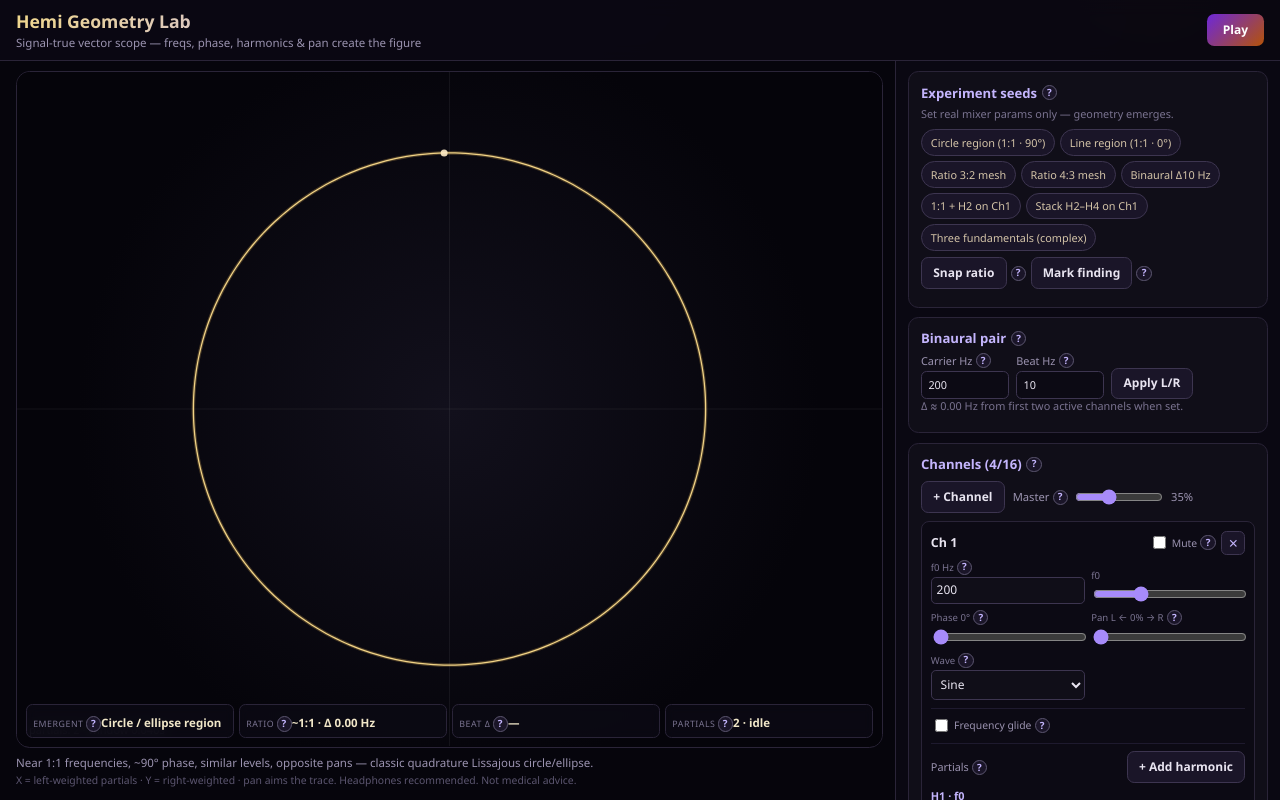
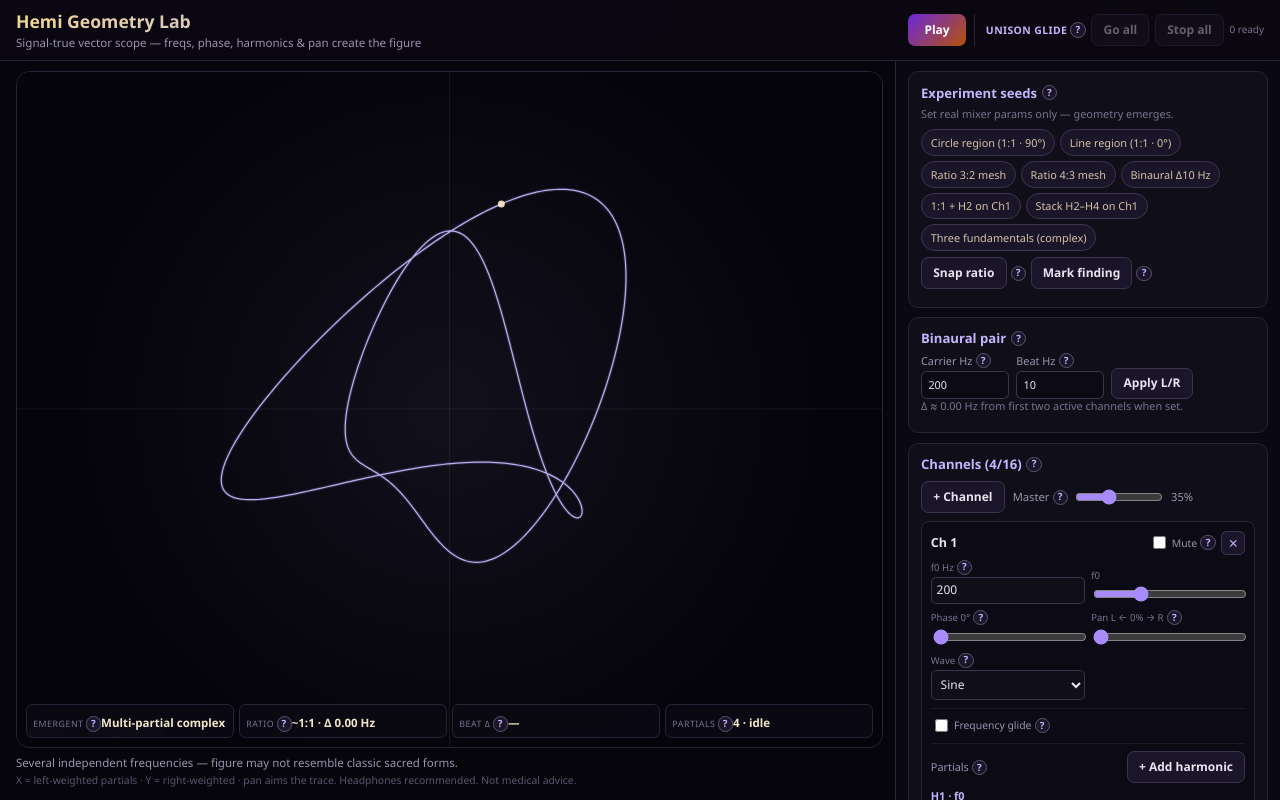
Before and after one commit to Agologist/HemiGeoLab, a React (Vite) app: page / in a window 1280 px wide. Built offline with nearby package versions, Linux system fonts and the light colour scheme.

Commit message:
Keep pan live during glide, unmute all four channels, add unison glide.
Pan no longer stops a running frequency glide unless pan is linked.
Channels 3 and 4 start audible; mute no longer zeros gain.
Header Go all / Stop all starts enabled glides on the same clock.

```diff
--- a/src/App.css
+++ b/src/App.css
@@ -37,6 +37,44 @@
   margin: 0.1rem 0 0;
   font-size: 0.72rem;
   color: #9b93b0;
+}
+
+.header-actions {
+  display: flex;
+  flex-wrap: wrap;
+  align-items: center;
+  gap: 0.55rem;
+}
+
+.unison-glide {
+  display: flex;
+  flex-wrap: wrap;
+  align-items: center;
+  gap: 0.35rem;
+  padding-left: 0.65rem;
+  border-left: 1px solid #2a2438;
+}
+
+.unison-glide-label {
+  display: inline-flex;
+  align-items: center;
+  gap: 0.2rem;
+  font-size: 0.65rem;
+  font-weight: 600;
+  letter-spacing: 0.04em;
+  text-transform: uppercase;
+  color: #c4b5fd;
+}
+
+.unison-glide-count {
+  font-size: 0.62rem;
+  color: #7a7390;
+  font-variant-numeric: tabular-nums;
+}
+
+.unison-glide .btn:disabled {
+  opacity: 0.4;
+  cursor: not-allowed;
 }
 
 /* ——— Split workspace: 70% viz / 30% controls ——— */
@@ -541,6 +579,12 @@
   accent-color: #a78bfa;
 }
 
+.field input:disabled,
+.field select:disabled {
+  opacity: 0.45;
+  cursor: not-allowed;
+}
+
 .btn {
   border: 1px solid #3d3550;
   background: #1a1528;
--- a/src/App.tsx
+++ b/src/App.tsx
@@ -17,7 +17,9 @@ import {
   removeChannel,
   removeHarmonic,
   setHarmonicGain,
+  startEnabledGlides,
   startGlide,
+  stopAllGlides,
   stopGlide,
   tickGlides,
   type ChannelState,
@@ -85,6 +87,15 @@ export default function App() {
     return Math.abs(a[0].frequency - a[1].frequency);
   }, [channels]);
 
+  const glideReady = useMemo(
+    () => channels.filter((c) => c.glide?.enabled).length,
+    [channels],
+  );
+  const glideRunning = useMemo(
+    () => channels.filter((c) => c.glide?.running).length,
+    [channels],
+  );
+
   const pushChannels = useCallback((next: ChannelState[]) => {
     setChannels(next);
     setAnalysis(analyzeSignal(next));
@@ -95,15 +106,20 @@ export default function App() {
     setChannels((prev) => {
       const next = prev.map((c) => {
         if (c.id !== id) return c;
-        // Manual f0 or pan edit stops a running glide on that channel
-        if ((patch.frequency != null || patch.pan != null) && c.glide?.running) {
+        const nextPatch: Partial<ChannelState> = { ...patch };
+        // Linked pan is driven by the glide — ignore the mixer pan slider
+        if (nextPatch.pan != null && c.glide?.linkPan) {
+          delete nextPatch.pan;
+        }
+        // Manual f0 edit still stops a running glide; pan does not
+        if (nextPatch.frequency != null && c.glide?.running) {
           return {
             ...c,
-            ...patch,
+            ...nextPatch,
             glide: { ...c.glide, running: false, startedAtMs: null },
           };
         }
-        return { ...c, ...patch };
+        return { ...c, ...nextPatch };
       });
       setAnalysis(analyzeSignal(next));
       if (engine.isPlaying()) engine.updateAll(next);
@@ -155,6 +171,16 @@ export default function App() {
     setPlaying(false);
   };
 
+  const onGoAllGlides = () => {
+    if (glideReady === 0) return;
+    pushChannels(startEnabledGlides(channels));
+  };
+
+  const onStopAllGlides = () => {
+    if (glideRunning === 0) return;
+    pushChannels(stopAllGlides(channels));
+  };
+
   const markFinding = () => {
     const name = window.prompt('Name this finding (optional)', analysis.label);
     if (name === null) return;
@@ -196,6 +222,41 @@ export default function App() {
               Stop
             </button>
           )}
+          <div className="unison-glide">
+            <span className="unison-glide-label">
+              Unison glide <Tip text={TIPS.unisonGlide} />
+            </span>
+            <button
+              type="button"
+              className="btn"
+              disabled={glideReady === 0}
+              title={
+                glideReady === 0
+                  ? 'Enable Frequency glide on at least one channel'
+                  : `Start ${glideReady} enabled channel${glideReady === 1 ? '' : 's'} together`
+              }
+              onClick={onGoAllGlides}
+            >
+              Go all
+            </button>
+            <button
+              type="button"
+              className="btn"
+              disabled={glideRunning === 0}
+              title={
+                glideRunning === 0
+                  ? 'No glide is running'
+                  : `Stop ${glideRunning} running glide${glideRunning === 1 ? '' : 's'}`
+              }
+              onClick={onStopAllGlides}
+            >
+              Stop all
+            </button>
+            <span className="unison-glide-count">
+              {glideReady} ready
+              {glideRunning > 0 ? ` · ${glideRunning} running` : ''}
+            </span>
+          </div>
         </div>
       </header>
 
@@ -436,7 +497,14 @@ function ChannelStrip({
               <input
                 type="checkbox"
                 checked={ch.muted}
-                onChange={(e) => onChange(ch.id, { muted: e.target.checked })}
+                onChange={(e) => {
+                  const muted = e.target.checked;
+                  // Unmute must be audible: some presets used to zero gain on mute
+                  onChange(ch.id, {
+                    muted,
+                    ...(muted || ch.gain >= 0.02 ? {} : { gain: 0.5 }),
+                  });
+                }}
               />
               Mute <Tip text={TIPS.mute} />
             </label>
@@ -498,9 +566,7 @@ function ChannelStrip({
           <label className="field grow pan-field">
             <span className="field-label">
               Pan L ← {panPct}% → R <Tip text={TIPS.pan} />
-              {ch.glide.running && ch.glide.linkPan && (
-                <span className="glide-live">linked</span>
-              )}
+              {ch.glide.linkPan && <span className="glide-live">linked</span>}
             </span>
             <input
               type="range"
@@ -508,7 +574,12 @@ function ChannelStrip({
               max={1}
               step={0.01}
               value={ch.pan}
-              disabled={ch.glide.running && ch.glide.linkPan}
+              disabled={ch.glide.linkPan}
+              title={
+                ch.glide.linkPan
+                  ? 'Pan is locked while Link pan to glide is on — use Pan home / Pan dest'
+                  : undefined
+              }
               onChange={(e) => onChange(ch.id, { pan: Number(e.target.value) })}
             />
           </label>
@@ -910,17 +981,19 @@ const TIPS = {
   channels:
     'Each channel is one voice: fundamental f0, optional harmonics, gain, phase, pan, wave. Together they define both the sound and the vector-scope path.',
   master: 'Overall output volume after all channels are mixed. Lower it if you add many loud channels or harmonics.',
-  mute: 'Silences this channel in audio and removes it from the geometry path until unmuted.',
+  mute: 'Silences this channel in audio and removes it from the geometry path until unmuted. Unmuting restores sound (including a default gain if the fader was at zero).',
   f0: 'Fundamental frequency of this channel (Hz). Harmonics Hn are exactly n × f0.',
   gain: 'H1 / fundamental level (0–100%). Also scales overtones: each Hn slider is relative to this.',
   phase:
     'Starting phase in degrees. Alone it only shifts timing on a line; relative phase between L/R channels (e.g. ~90°) is what opens ellipses/circles.',
-  pan: 'Stereo placement and scope direction: left → horizontal (X), right → vertical (Y), center → diagonal. Audio and plot share this mapping.',
+  pan: 'Stereo placement and scope direction: left → horizontal (X), right → vertical (Y), center → diagonal. Audio and plot share this mapping. You can move pan during a frequency glide unless “Link pan to glide” is on, which locks this slider.',
   wave: 'Oscillator waveform. Sine is purest for clean geometry; triangle/square/saw add their own overtone character in the audio engine.',
   harmonics:
     'Overtones at integer multiples of f0 (H2 = 2×f0, H3 = 3×f0, …). Each shows its Hz and level. They fold the path denser while staying locked to the fundamental.',
   glide:
-    'Optional: ramp f0 from Home to Destination. Off by default. With ping-pong, it loops back using Down time. Harmonics stay n×f0; geometry follows live f0.',
+    'Optional: ramp f0 from Home to Destination. Off by default. With ping-pong, it loops back using Down time. Harmonics stay n×f0; geometry follows live f0. Use Go on a channel, or Unison glide at the top to start every enabled channel together.',
+  unisonGlide:
+    'Starts every channel that has Frequency glide checked, on the same clock — they all jump to Home and ramp together. Each channel keeps its own Home, Dest, times, curve, and pan-link. Per-channel Go still works for one voice. Stop all ends every running glide.',
   glideHome: 'Starting frequency (Hz) when you press Go. f0 jumps here, then ramps toward Destination (up leg).',
   glideDest: 'Far frequency (Hz). One-shot ends here; ping-pong turns around and returns to Home.',
   glideTimeUp: 'Duration of the Home → Destination leg (seconds).',
@@ -931,7 +1004,7 @@ const TIPS = {
   glideCurve:
     'Log (pitch): equal octave steps — usually more natural. Linear (Hz): constant Hz per second. Applied on both legs.',
   glideLinkPan:
-    'When on, pan moves with the same progress fraction as frequency (and reverses on the down leg if ping-pong). Stereo image and scope axes sweep together.',
+    'When on, the mixer pan slider is locked and pan moves with the same progress as frequency (reverses on the down leg if ping-pong). Use Pan home / Pan dest. Off: pan is free during the glide.',
   glidePanHome: 'Pan at the start of the up leg (−1 left … +1 right).',
   glidePanDest: 'Pan at destination. On ping-pong return, pan glides back to Pan home.',
 } as const;
--- a/src/audio/engine.ts
+++ b/src/audio/engine.ts
@@ -424,7 +424,7 @@ export function createChannel(partial?: Partial<ChannelState>): ChannelState {
   };
 }
 
-export function startGlide(ch: ChannelState): ChannelState {
+export function startGlide(ch: ChannelState, nowMs: number = performance.now()): ChannelState {
   const g = normalizeGlide(ch.glide, ch.frequency, ch.pan);
   const home = Math.max(20, g.homeHz);
   const dest = Math.max(20, g.destHz);
@@ -444,7 +444,7 @@ export function startGlide(ch: ChannelState): ChannelState {
       durationDownSec: Math.max(0.1, g.durationDownSec),
       panHome: clampPan(g.panHome),
       panDest: clampPan(g.panDest),
-      startedAtMs: performance.now(),
+      startedAtMs: nowMs,
     },
   };
 }
@@ -459,6 +459,19 @@ export function stopGlide(ch: ChannelState): ChannelState {
       startedAtMs: null,
     },
   };
+}
+
+/** Start every channel that has Frequency glide enabled, on the same clock (unison). */
+export function startEnabledGlides(
+  channels: ChannelState[],
+  nowMs: number = performance.now(),
+): ChannelState[] {
+  return channels.map((ch) => (ch.glide?.enabled ? startGlide(ch, nowMs) : ch));
+}
+
+/** Stop every running glide. Channels without a running glide are unchanged. */
+export function stopAllGlides(channels: ChannelState[]): ChannelState[] {
+  return channels.map((ch) => (ch.glide?.running ? stopGlide(ch) : ch));
 }
 
 function applyLegEnd(
@@ -553,17 +566,19 @@ export function defaultChannels(): ChannelState[] {
       id: 3,
       label: 'Ch 3',
       frequency: 300,
-      gain: 0,
-      pan: 0,
-      muted: true,
+      gain: 0.5,
+      pan: -0.35,
+      phaseDeg: 30,
+      muted: false,
     }),
     createChannel({
       id: 4,
       label: 'Ch 4',
       frequency: 400,
-      gain: 0,
-      pan: 0,
-      muted: true,
+      gain: 0.5,
+      pan: 0.35,
+      phaseDeg: 60,
+      muted: false,
     }),
   ];
 }
@@ -650,7 +665,7 @@ export function applyBinauralPair(
         harmonics: [],
       };
     }
-    return { ...ch, muted: true, gain: 0 };
+    return { ...ch, muted: true };
   });
 }
 
--- a/src/signal/model.ts
+++ b/src/signal/model.ts
@@ -384,7 +384,7 @@ export const EXPERIMENT_PRESETS: ExperimentPreset[] = [
 ];
 
 function mute(c: ChannelState): ChannelState {
-  return { ...c, muted: true, gain: 0 };
+  return { ...c, muted: true };
 }
 
 function mapActive(
```
